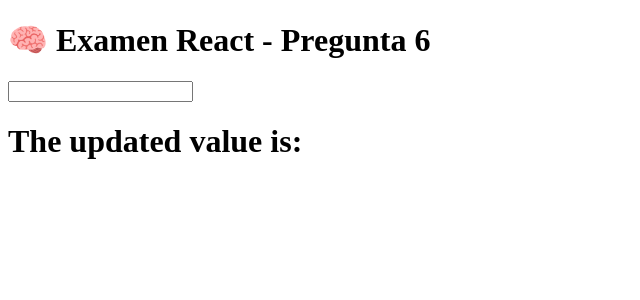
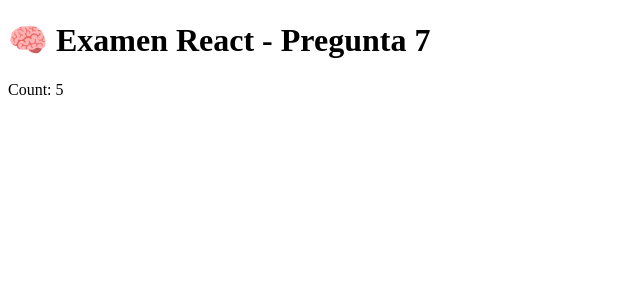
Before and after one commit to Emirchelo-Lopez/react-test, a React (Vite) app: page / in a window 1280 px wide. Shown: the top 300 px of the page, without its empty margins (0-640 px from the left). Built offline with nearby package versions, Linux system fonts and the light colour scheme.

Commit message:
Pregunta 7 terminada

```diff
--- a/src/App.jsx
+++ b/src/App.jsx
@@ -4,12 +4,13 @@
 import Pregunta4 from "./components/Pregunta4";
 import Pregunta5 from "./components/Pregunta5";
 import Pregunta6 from "./components/Pregunta6";
+import Pregunta7 from "./components/Pregunta7";
 
 function App() {
   return (
     <div className="App">
-      <h1>🧠 Examen React - Pregunta 6</h1>
-      <Pregunta6 />
+      <h1>🧠 Examen React - Pregunta 7</h1>
+      <Pregunta7 />
     </div>
   );
 }
--- /dev/null
+++ b/src/components/Pregunta7.jsx
@@ -0,0 +1,20 @@
+// ❓ Pregunta 7: Renderizado infinito por efecto mal configurado
+// 🧩 ¿Qué está causando que la app se trabe o entre en bucle infinito?
+// ¿Cómo podrías evitarlo respetando la lógica?
+// Con un timer es más que suficiente para que no se cicle
+
+import { useState, useEffect } from "react";
+
+export default function AutoIncrement() {
+  const [count, setCount] = useState(0);
+
+  useEffect(() => {
+    const timer = setTimeout(() => {
+      setCount(count + 1);
+    }, 1000);
+
+    return () => clearTimeout(timer);
+  }, [count]);
+
+  return <p>Count: {count}</p>;
+}
```
